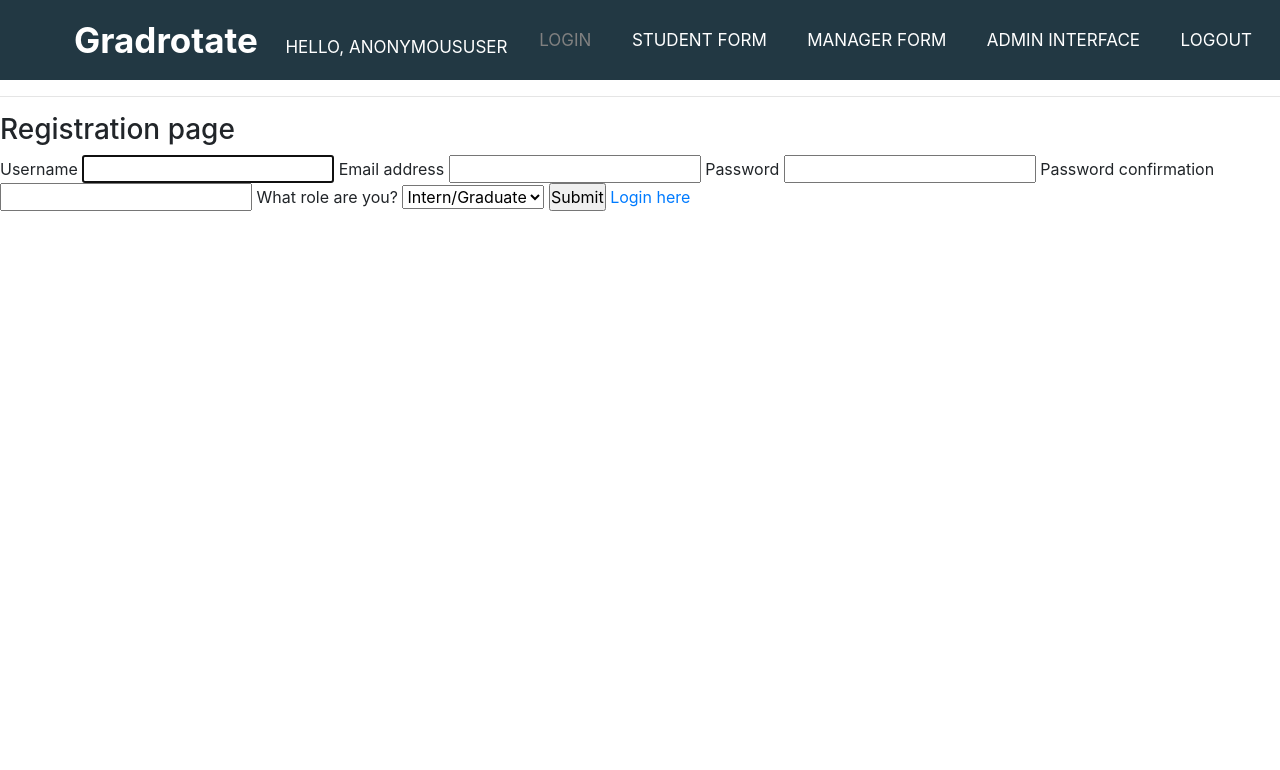
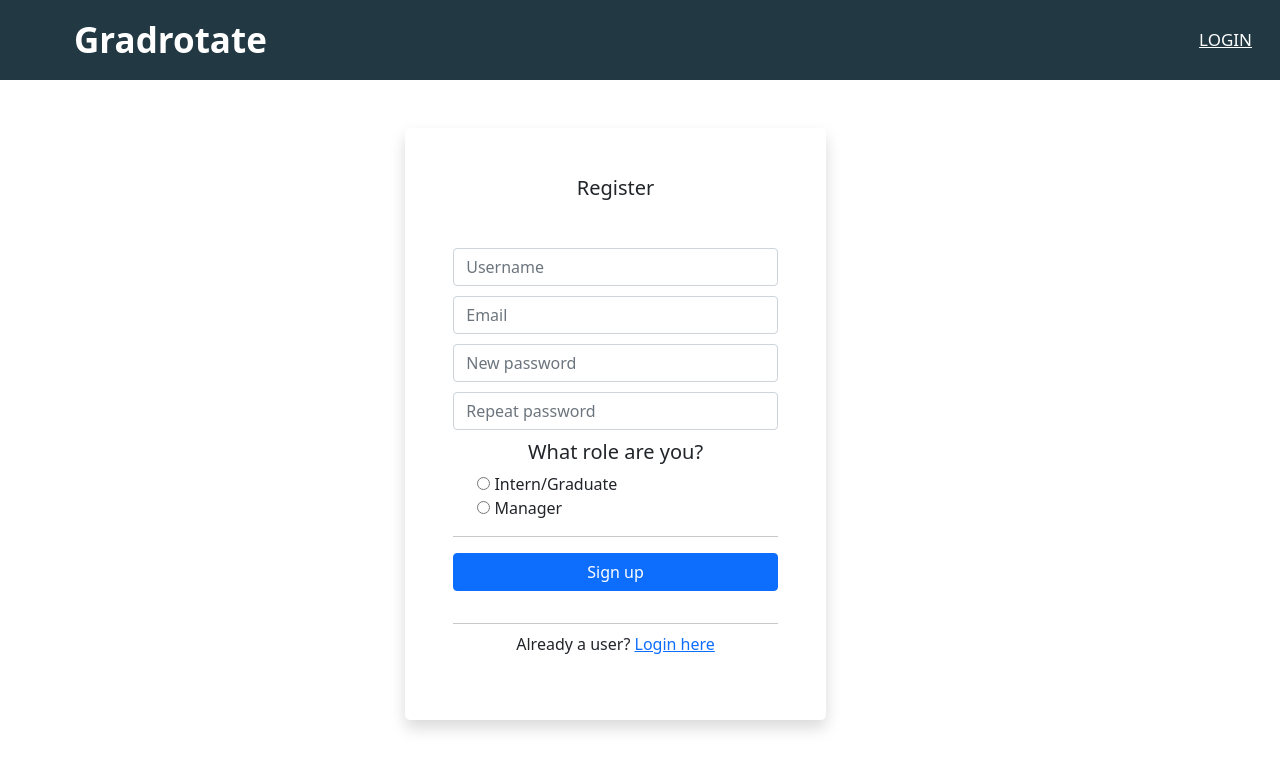
Before and after one commit to jonny-dain/Gradrotate, a Django app: page /register/ in a window 1280 px wide. Shown: the top 770 px of the page. Run offline with Django 4.2, Linux system fonts and the light colour scheme.

Commit message:
ccs for login and register

```diff
--- a/accounts/forms.py
+++ b/accounts/forms.py
@@ -1,4 +1,4 @@
-from django.forms import ModelForm
+from django.forms import ModelForm, TextInput,EmailInput,PasswordInput, widgets
 from django.contrib.auth.forms import UserCreationForm
 from django.contrib.auth.models import User
 from django.contrib.auth.models import AbstractBaseUser
@@ -8,8 +8,45 @@ class CreateUserForm(UserCreationForm):
     ROLE= [
     ('Intern','Intern/Graduate'), ('Manager','Manager')
     ]
-    role_selection= forms.CharField(label='What role are you?', widget=forms.Select(choices=ROLE))
+    role_selection= forms.ChoiceField(choices = ROLE, widget=forms.RadioSelect)
+# choicefiled
 
     class Meta:
         model = User
         fields = ['username','email','password1','password2','role_selection']
+
+
+
+    def __init__(self, *args, **kwargs):
+        super(CreateUserForm, self).__init__(*args, **kwargs)
+
+        self.fields['username'].widget = widgets.TextInput(
+            attrs={
+                'placeholder': 'Username',
+                'class': 'form-control',
+                'style': 'margin-bottom: 10px'
+            })
+        self.fields['email'].widget = widgets.EmailInput(
+            attrs={
+                'placeholder': 'Email',
+                'class': 'form-control',
+                'style': 'margin-bottom: 10px'
+            })
+        self.fields['password1'].widget = widgets.PasswordInput(
+            attrs={
+                'placeholder': 'New password',
+                'class': 'form-control',
+                'style': 'margin-bottom: 10px'
+            })
+        self.fields['password2'].widget = widgets.PasswordInput(
+            attrs={
+                'placeholder': 'Repeat password',
+                'class': 'form-control',
+                'style': 'margin-bottom: 10px'
+            })
+        #self.fields['role_selection'].widget = widgets.Select(
+        #    attrs={
+        #
+        #        'class': 'form-check-input'
+        #
+        #    })
--- a/accounts/templates/accounts/register.html
+++ b/accounts/templates/accounts/register.html
@@ -3,33 +3,55 @@
 
 {% block content %}
 
-<h3>Registration page</h3>
-
+<body>
+    <div class="container">
+      <div class="row">
+        <div class="col-sm-9 col-md-7 col-lg-5 mx-auto">
+          <div class="card border-0 shadow rounded-3 my-5">
+            <div class="card-body p-4 p-sm-5">
+              <h5 class="card-title text-center mb-5 fw-light fs-5">Register</h5>
               <form method="POST" action="">
                 {% csrf_token %}
-    {{form.username.label}}
+
+
                 {{form.username}}
 
-    {{form.email.label}}
+
+
                 {{form.email}}
 
-    {{form.password1.label}}
+
+
                 {{form.password1}}
 
-    {{form.password2.label}}
                 {{form.password2}}
+                <h5 class="card-title text-center mb-2 fw-light fs-14">What role are you?</h5>
 
-    {{form.role_selection.label}}
+                <div class="form-check">
                     {{form.role_selection}}
-    <input type="Submit" name ="Register">
+                </div>
+                <hr class="my-3">
+                 <!--
+                <div class="col">
 
+                    <a href="#!">Forgot password?</a>
+                  </div>
+                 -->
+                <div class="d-grid">
+                  <button class="btn btn-primary btn-block mb-4" type="submit" name ="Register" value="Login">Sign up</button>
+                </div>
                 {{form.errors}}
-
-    <a href="../login">Login here</a>
-
+                <hr class="my-2">
+                <div class="text-center">
+                <p>Already a user? <a href="../login">Login here</a></p>
+                </div>
               </form>
-
-
+            </div>
+          </div>
+        </div>
+      </div>
+    </div>
+  </body>
 
 
 
--- a/dashboard/views.py
+++ b/dashboard/views.py
@@ -33,7 +33,7 @@ def preference(request):
     jobs_count = jobs.count()
 
     #only show one form , formset= BaseCheckFormSet
-    OrderFormSet = inlineformset_factory(Intern, InternPreference, fields = ('job', 'preference'), extra = 4,max_num=jobs_count)
+    OrderFormSet = inlineformset_factory(Intern, InternPreference, fields = ('job', 'preference'), extra = jobs_count,max_num=jobs_count)
     intern = request.user.intern
 
     formset = OrderFormSet(instance = intern)
--- a/interface/urls.py
+++ b/interface/urls.py
@@ -3,4 +3,5 @@ from interface import views
 
 urlpatterns = [
     path('', views.admin_interface),
+    path('deleteIntern/<int:pk>/', views.deleteIntern, name='deleteIntern' )
 ]
--- a/static/css/style.css
+++ b/static/css/style.css
@@ -158,3 +158,11 @@ a.active, a:hover{
         left: 0;
     }
 }
+
+.tbl-fixed{
+    overflow-y:scroll;
+    overflow-x:scroll;
+    padding-top: 2vh;
+    height: 30%;
+    max-height: 35vh;
+}
--- a/templates/base.html
+++ b/templates/base.html
@@ -4,8 +4,7 @@
 <head>
 
    <link rel="stylesheet" href="{% static '/css/style.css' %}" type="text/css">
-   <link rel="stylesheet" href="https://cdn.jsdelivr.net/npm/bootstrap@4.4.1/dist/css/bootstrap.min.css" integrity="sha384-Vkoo8x4CGsO3+Hhxv8T/Q5PaXtkKtu6ug5TOeNV6gBiFeWPGFN9MuhOf23Q9Ifjh" crossorigin="anonymous">
-
+   <link href="https://cdn.jsdelivr.net/npm/bootstrap@5.0.2/dist/css/bootstrap.min.css" rel="stylesheet" integrity="sha384-EVSTQN3/azprG1Anm3QDgpJLIm9Nao0Yz1ztcQTwFspd3yD65VohhpuuCOmLASjC" crossorigin="anonymous">
 </head>
 <html>
    <body>
@@ -21,6 +20,5 @@
 
 </html>
 
-<script src="https://code.jquery.com/jquery-3.4.1.slim.min.js" integrity="sha384-J6qa4849blE2+poT4WnyKhv5vZF5SrPo0iEjwBvKU7imGFAV0wwj1yYfoRSJoZ+n" crossorigin="anonymous"></script>
-<script src="https://cdn.jsdelivr.net/npm/popper.js@1.16.0/dist/umd/popper.min.js" integrity="sha384-Q6E9RHvbIyZFJoft+2mJbHaEWldlvI9IOYy5n3zV9zzTtmI3UksdQRVvoxMfooAo" crossorigin="anonymous"></script>
-<script src="https://cdn.jsdelivr.net/npm/bootstrap@4.4.1/dist/js/bootstrap.min.js" integrity="sha384-wfSDF2E50Y2D1uUdj0O3uMBJnjuUD4Ih7YwaYd1iqfktj0Uod8GCExl3Og8ifwB6" crossorigin="anonymous"></script>
+<script src="https://cdn.jsdelivr.net/npm/@popperjs/core@2.9.2/dist/umd/popper.min.js" integrity="sha384-IQsoLXl5PILFhosVNubq5LC7Qb9DXgDA9i+tQ8Zj3iwWAwPtgFTxbJ8NT4GN1R8p" crossorigin="anonymous"></script>
+<script src="https://cdn.jsdelivr.net/npm/bootstrap@5.0.2/dist/js/bootstrap.min.js" integrity="sha384-cVKIPhGWiC2Al4u+LWgxfKTRIcfu0JTxR+EQDz/bgldoEyl4H0zUF0QKbrJ0EcQF" crossorigin="anonymous"></script>
--- a/templates/navbar.html
+++ b/templates/navbar.html
@@ -18,17 +18,24 @@
 
             <label class="logo">Gradrotate</label>
             <ul>
-                <li><a class = "active" href="#">Login</a></li>
-                <li><a href="#">Student form</a></li>
-                <li><a href="#">Manager form</a></li>
-                <li><a href="#">Admin interface</a></li>
+
+
+
+                {% if request.user.is_authenticated %}
+
                 <li><a href="../../logout">Logout</a></li>
+
+                {% else %}
+
+                <li><a href="/">Login</a></li>
+
+                {% endif %}
             </ul>
-            <span class="message" > hello, {{request.user}}</span>
+
         </nav>
 
 
-        <hr>
+
         {% block content %}
 
 
```
Also changed, not shown: accounts/templates/accounts/login.html (+37 -14 lines), interface/preferences.py (added, +62 -0 lines), interface/templates/interface/interface.html (+42 -1 lines), interface/views.py (+21 -2 lines). Lines whose indentation alone changed are shown as unchanged.
